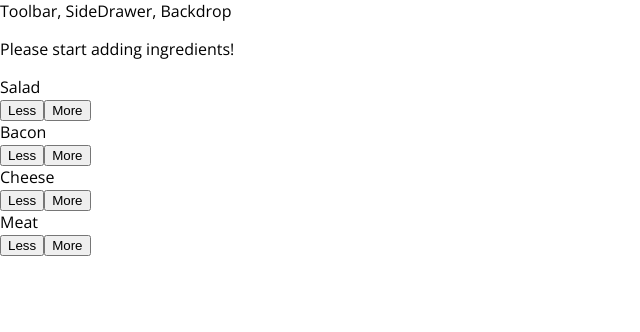
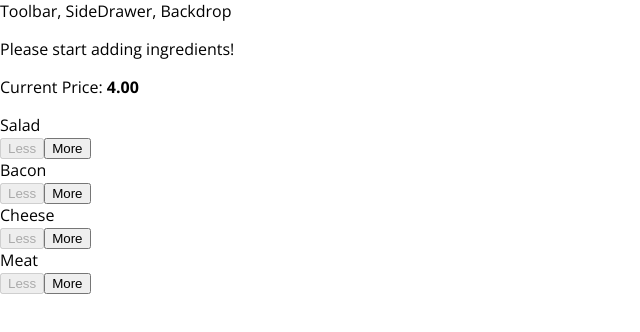
Before and after one commit to canerturkmen0/burger-builder, a React app in the folder burger-builder/: page / in a window 1280 px wide. Shown: the top 332 px of the page, without its empty margins (0-640 px from the left). Built offline with nearby package versions, Linux system fonts and the light colour scheme.

Commit message:
remove ingredient and show price

```diff
--- a/burger-builder/src/components/Burger/BuildControls/BuildControl/BuildControl.js
+++ b/burger-builder/src/components/Burger/BuildControls/BuildControl/BuildControl.js
@@ -5,7 +5,7 @@ import classes from './BuildControl.css';
 const buildControl = props => (
   <div className={classes.BuildControl}>
     <div className={classes.Label}>{props.label}</div>
-    <button className={classes.Less}>Less</button>
+    <button className={classes.Less} onClick={props.removed} disabled={props.disabled}>Less</button>
     <button className={classes.More} onClick={props.added}>More</button>
   </div>
 );
--- a/burger-builder/src/components/Burger/BuildControls/BuildControls.js
+++ b/burger-builder/src/components/Burger/BuildControls/BuildControls.js
@@ -12,11 +12,14 @@ const controls = [
 
 const buildControls = props => (
   <div className={classes.BuildControls}>
+    <p>Current Price: <strong>{props.price.toFixed(2)}</strong></p>
     {controls.map(ctrl => (
     <BuildControl
       key={ctrl.label}
       label={ctrl.label}
-      added={() => props.ingredientAdded(ctrl.type)} />
+      added={() => props.ingredientAdded(ctrl.type)}
+      removed={() => props.ingredientRemoved(ctrl.type)}
+      disabled={props.disabled[ctrl.type]} />
     ))}
   </div>
 );
--- a/burger-builder/src/containers/BurgerBuilder/BurgerBuilder.js
+++ b/burger-builder/src/containers/BurgerBuilder/BurgerBuilder.js
@@ -36,17 +36,53 @@ class BurgerBuilder extends Component {
   }
 
   removeIngredientHandler = type => {
-
+    const oldCount = this.state.ingredients[type];
+    const updatedCount = oldCount - 1;
+    const updatedIngredients = {
+      ...this.state.ingredients
+    };
+    updatedIngredients[type] = updatedCount;
+    const priceDeduction = INGREDIENT_PRICES[type];
+    const oldPrice = this.state.totalPrice;
+    const newPrice = oldPrice - priceDeduction;
+    this.setState({totalPrice: newPrice, ingredients: updatedIngredients});
   }
 
   render() {
+    const disabledInfo = { ...this.state.ingredients };
+    for (let key in disabledInfo) {
+      disabledInfo[key] = disabledInfo[key] <= 0
+    }
+    console.log(disabledInfo);
+
     return (
       <Aux>
         <Burger ingredients={this.state.ingredients} />
-        <BuildControls ingredientAdded={this.addIngredientHandler} />
+        <BuildControls
+          ingredientAdded={this.addIngredientHandler}
+          ingredientRemoved={this.removeIngredientHandler}
+          disabled={disabledInfo}
+          price={this.state.totalPrice} />
       </Aux>
     );
   }
 }
 
 export default BurgerBuilder;
+
+/*
+
+const disableInfo = {...this.state.ingredients};
+So, we put the array of ingredients in an object form like:
+{bacon: 0, cheese: 0, meat: 1, salad: 0}
+
+Then, we use this for loop to iterate over all keys of the object (bacon, cheese, meat and salad)
+and compare the value associated with the key with 0.
+The result of the condition disabledInfo[key] <= 0 (true or false) is the
+new value of the respective key in the object.
+
+So, the object of ingredients {bacon: 0, cheese: 0, meat: 1, salad: 0}
+will be transformed in the object {bacon: true, cheese: true, meat: false, salad: true}
+that will be used to disable or not the less button inside the BuildControl component.
+
+*/
```
